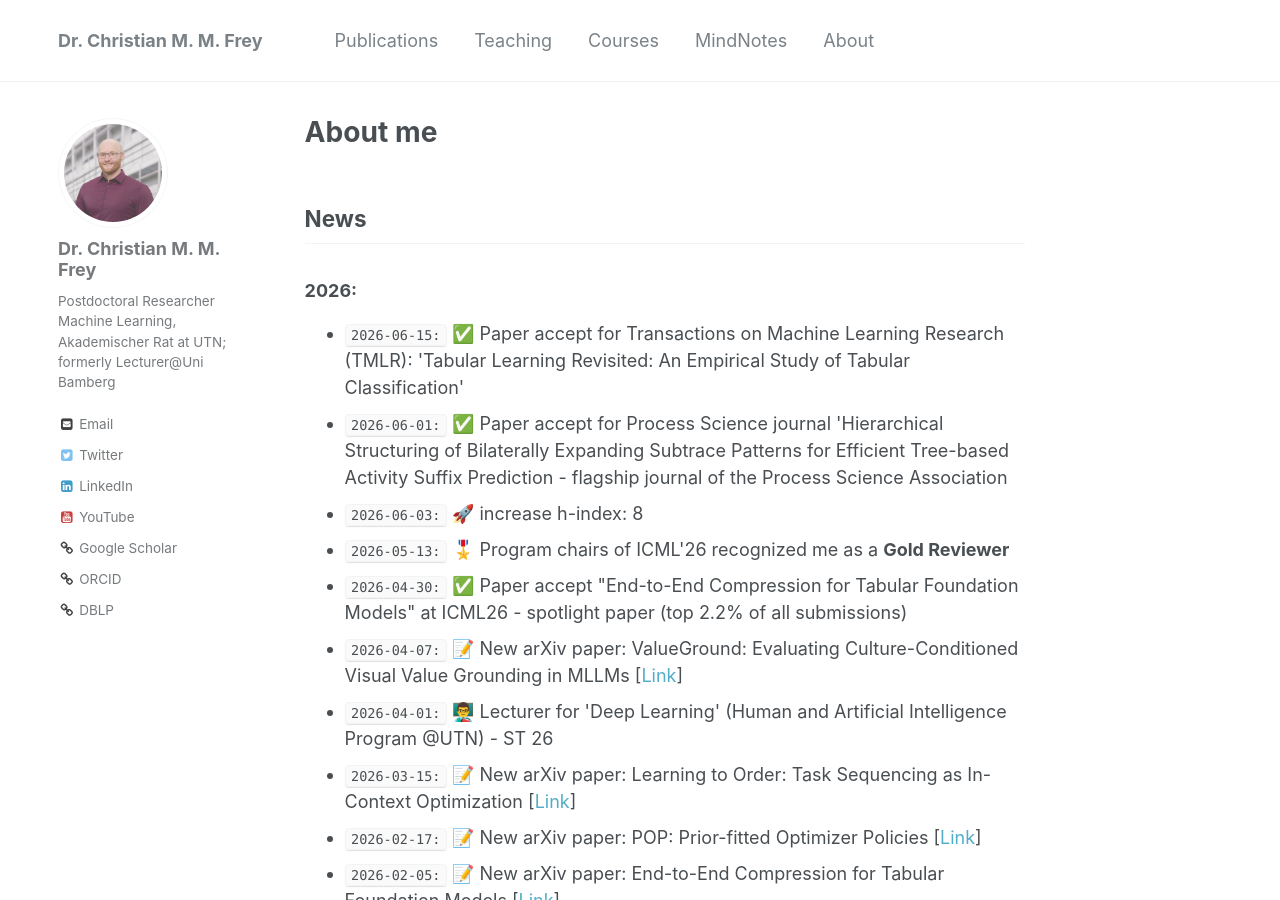
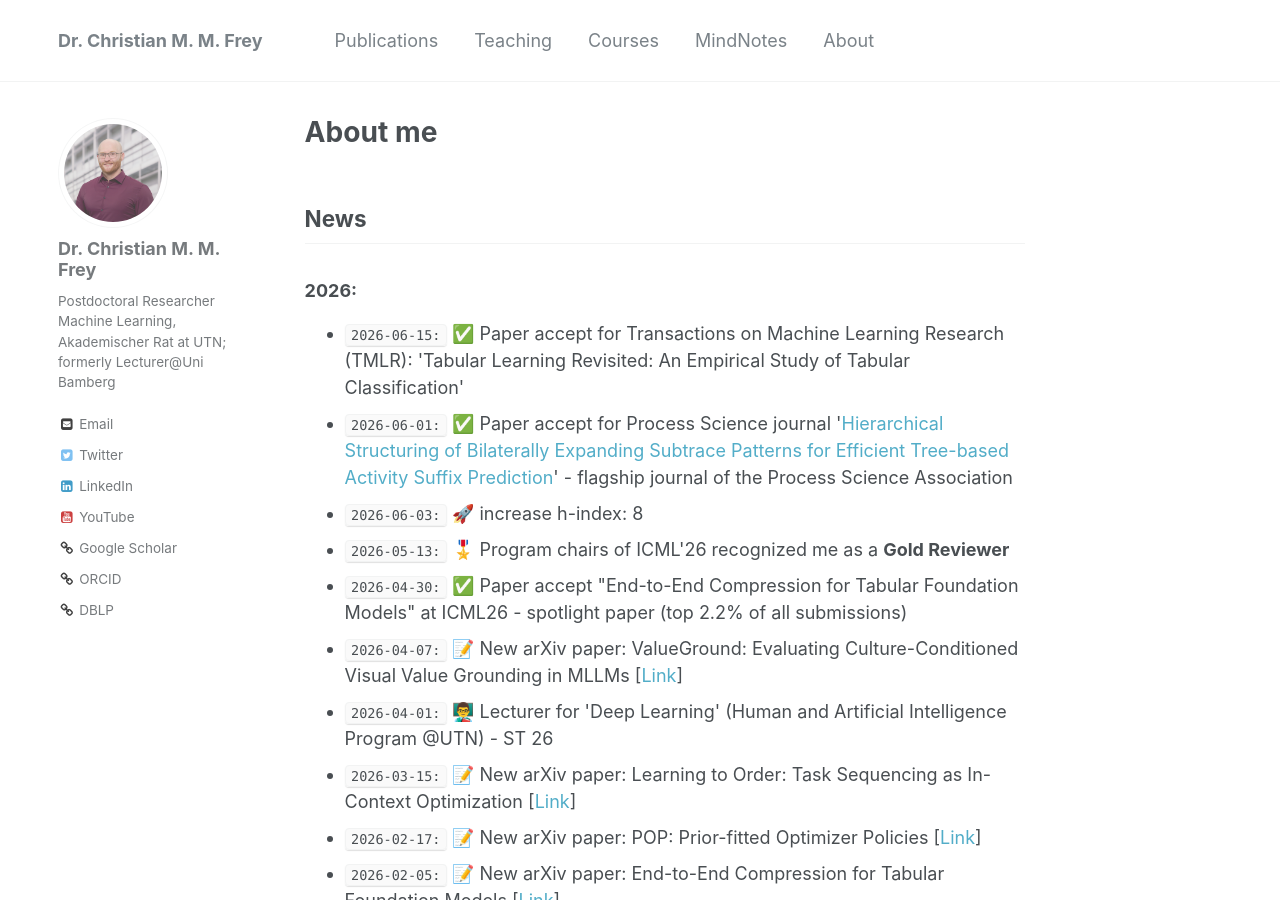
Before and after one commit to christianmaxmike/christianmaxmike.github.io, a Jekyll site: the page built from _pages/about.md, in a window 1280 px wide and 900 px high. Built offline with Jekyll 4.4.1, drawn with Linux system fonts in a browser that asks for light colours; part of the change alters nothing that is shown.

```diff
--- a/_pages/about.md
+++ b/_pages/about.md
@@ -18,7 +18,7 @@ redirect_from:
 ### 2026:
 <ul>
 	<li><code>2026-06-15:</code> ✅ Paper accept for Transactions on Machine Learning Research (TMLR): 'Tabular Learning Revisited: An Empirical Study of Tabular Classification'</li>
-	<li><code>2026-06-01:</code> ✅ Paper accept for Process Science journal 'Hierarchical Structuring of Bilaterally Expanding Subtrace Patterns for Efficient Tree-based Activity Suffix Prediction - flagship journal of the Process Science Association</li>
+	<li><code>2026-06-01:</code> ✅ Paper accept for Process Science journal '<a href="https://link.springer.com/article/10.1007/s44311-026-00050-y">Hierarchical Structuring of Bilaterally Expanding Subtrace Patterns for Efficient Tree-based Activity Suffix Prediction</a>' - flagship journal of the Process Science Association</li>
 	<li><code>2026-06-03:</code> 🚀 increase h-index: 8</li>
 	<li><code>2026-05-13:</code> 🎖️ Program chairs of ICML'26 recognized me as a <b>Gold Reviewer</b></li>
 	<li><code>2026-04-30:</code> ✅ Paper accept "End-to-End Compression for Tabular Foundation Models" at ICML26 - spotlight paper (top 2.2% of all submissions)</li>
```
